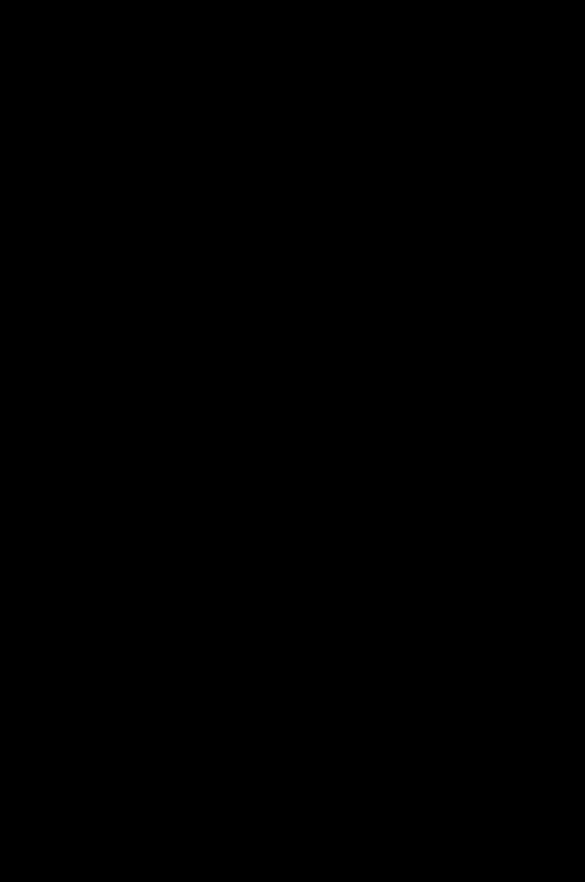
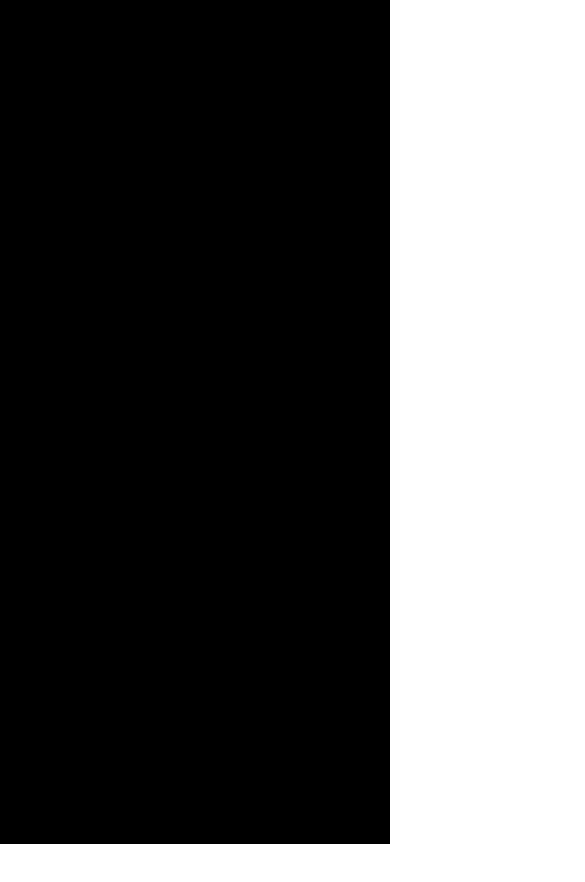
Before and after one commit to Niqqss/audioplayer_challenge, a plain HTML site: page index.html in a window 390 px wide. Shown: the top 882 px of the page, 585 px wide, since content can reach past the window. After the commit the page ends 844 px from the top, so only its background shows below. Drawn offline with Linux system fonts and the light colour scheme.

Commit message:
responsive

```diff
--- a/script.js
+++ b/script.js
@@ -1,8 +1,15 @@
 const canvas = document.querySelector('canvas');
 const context = canvas.getContext('2d');
 
-const width = 1080;
-const height = 1080;
+let width = canvas.width;
+let height = canvas.height;
+
+const resizeCanvas = () => {
+  canvas.width = canvas.offsetWidth;
+  canvas.height = canvas.offsetHeight;
+  width = canvas.width;
+  height = canvas.height;
+};
 
 let audio;
 let audioContext, audioData, sourceNode, analyserNode;
@@ -21,7 +28,7 @@ const sketch = () => {
         for (let i = 0; i < bins.length; i++) {
             const bin = bins[i];
             const mapped = mapRange(audioData[bin], analyserNode.minDecibels, analyserNode.maxDecibels, 0, 1, true);
-            const radius = mapped * 300;
+            const radius = mapped * 200;
 
             context.save();
             context.translate(width * 0.5, height * 0.5);
@@ -116,4 +123,6 @@ const start = async () => {
     animate();
 }
 
+window.addEventListener('resize', resizeCanvas);
+resizeCanvas();
 start();
--- a/style.css
+++ b/style.css
@@ -7,9 +7,15 @@
 body {
     margin: 0;
     line-height: 1.5;
+    overflow: hidden;
 }
 
 main {
     display: flex;
     justify-content: center;
 }
+
+canvas {
+    width: 100vw;
+    height: 100vh;
+}
```
